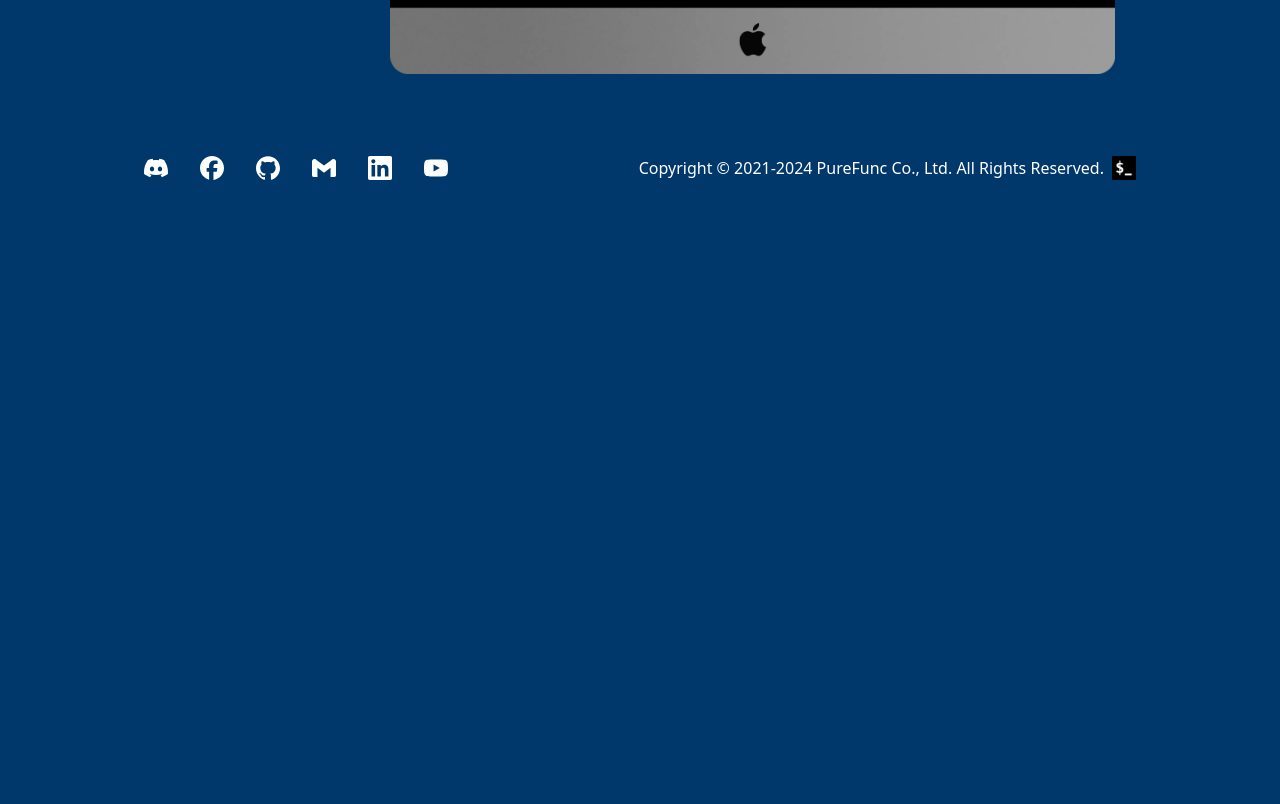
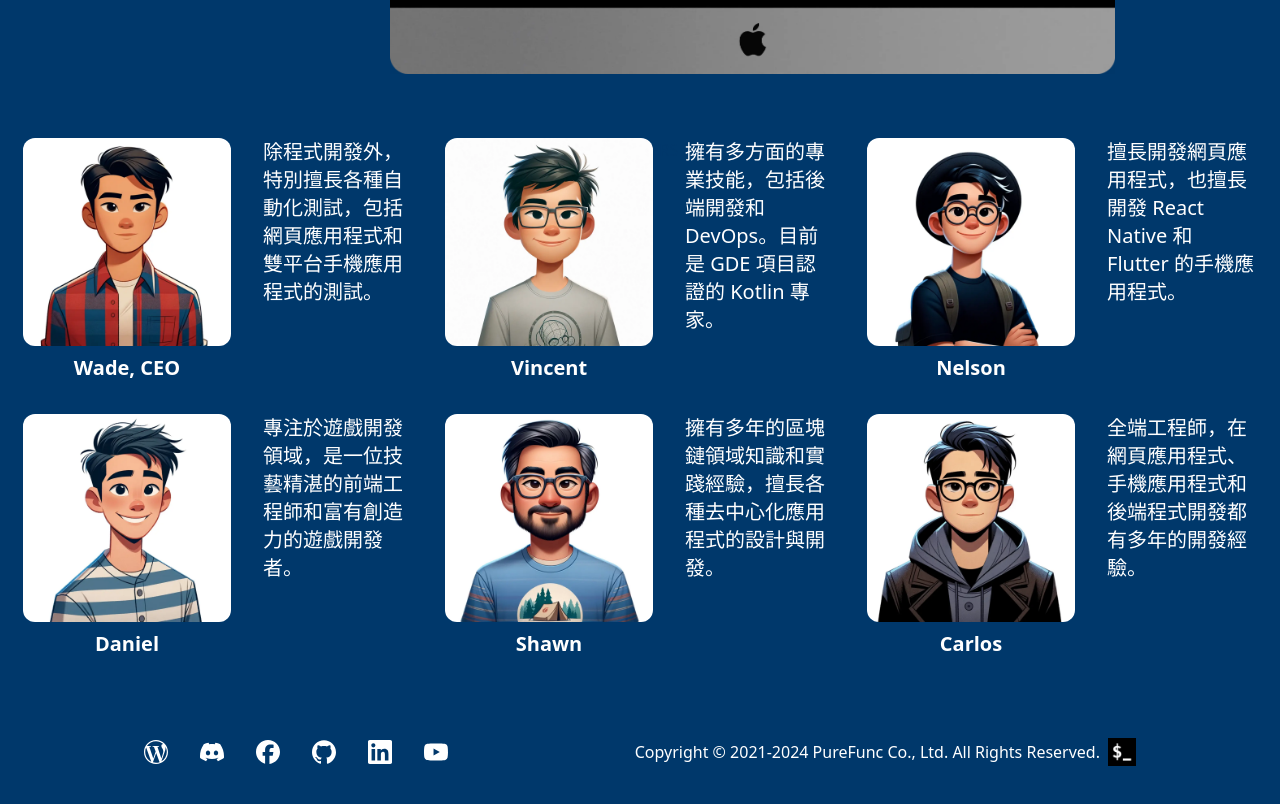
Before and after one commit to PureFuncInc/purefunc-net, a React (Create React App) app: page / in a window 1280 px wide. Shown: the part 580-1384 px from the top of the page. Before the commit the page ends 810 px from the top, so only its background shows below. Built offline with nearby package versions, Linux system fonts and the light colour scheme; what tailwindcss-animated would draw is missing.

Commit message:
:art: Remove main.1463aaa7.js.map file from project
The commit deletes the outdated JavaScript map file (main.1463aaa7.js.map) from the codebase. Removing this file will help in reducing clutter and improving the project's organization.

```diff
--- a/src/App.tsx
+++ b/src/App.tsx
@@ -4,7 +4,7 @@ import MainBlock from './components/main-block'
 // import ServiceBlock from './components/service-block'
 // import ProductBlock from './components/product-block'
 // import TechniqueBlock from './components/technique-block'
-// import TeamBlock from './components/team-block'
+import TeamBlock from './components/team-block'
 import FooterBlock from './components/footer-block'
 
 export default function App() {
@@ -15,7 +15,7 @@ export default function App() {
       {/*<ServiceBlock />*/}
       {/*<ProductBlock />*/}
       {/*<TechniqueBlock />*/}
-      {/*<TeamBlock />*/}
+      <TeamBlock />
       <FooterBlock />
     </div>
   )
--- a/src/components/footer-block.tsx
+++ b/src/components/footer-block.tsx
@@ -1,11 +1,14 @@
 import ImageBlackLogo from '../assets/purefunc_black.webp'
 import React from 'react'
-import { SiDiscord, SiFacebook, SiGithub, SiGmail, SiLinkedin, SiYoutube } from 'react-icons/si'
+import { SiDiscord, SiFacebook, SiGithub, SiLinkedin, SiWordpress, SiYoutube } from 'react-icons/si'
 
 export default function FooterBlock() {
   return (
     <footer className={`mx-8 lg:mx-24 xl:mx-36 2xl:mx-48 mb-8 gap-2 flex flex-wrap items-center justify-between text-[#FFFFFF]`}>
       <div className={`flex flex-row items-center gap-8 min-h-[60px]`}>
+        <a href={`/blog`}>
+          <SiWordpress size={24} />
+        </a>
         <a href={`https://discord.purefunc.net`}>
           <SiDiscord size={24} />
         </a>
@@ -14,9 +17,6 @@ export default function FooterBlock() {
         </a>
         <a href={`https://github.com/PureFuncInc`}>
           <SiGithub size={24} />
-        </a>
-        <a href={`mailto:help@purefunc.net`}>
-          <SiGmail size={24} />
         </a>
         <a href={`https://linkedin.com/company/purefuncinc`}>
           <SiLinkedin size={24} />
@@ -30,8 +30,8 @@ export default function FooterBlock() {
         <img
           src={ImageBlackLogo}
           alt={`$_purefunc Black Logo`}
-          width={24}
-          height={24}
+          width={28}
+          height={28}
         className={`hidden md:block`}/>
       </div>
     </footer>
--- a/src/components/header-block.tsx
+++ b/src/components/header-block.tsx
@@ -1,6 +1,6 @@
 import ImageNavyLogo from '../assets/purefunc_navy.webp'
 import React from 'react'
-import { SiDiscord, SiFacebook, SiGithub, SiGmail, SiLinkedin, SiYoutube } from 'react-icons/si'
+import { SiDiscord, SiFacebook, SiGithub, SiLinkedin, SiWordpress, SiYoutube } from 'react-icons/si'
 
 export default function HeaderBlock() {
   return (
@@ -13,6 +13,9 @@ export default function HeaderBlock() {
           height={60} />
       </a>
       <div className={`flex flex-row items-center gap-8`}>
+        <a href={`/blog`} className={`hidden md:block`}>
+          <SiWordpress size={24} />
+        </a>
         <a href={`https://discord.purefunc.net`} className={`hidden md:block`}>
           <SiDiscord size={24} />
         </a>
@@ -21,9 +24,6 @@ export default function HeaderBlock() {
         </a>
         <a href={`https://github.com/PureFuncInc`} className={`hidden md:block`}>
           <SiGithub size={24} />
-        </a>
-        <a href={`mailto:help@purefunc.net`} className={`hidden md:block`}>
-          <SiGmail size={24} />
         </a>
         <a href={`https://linkedin.com/company/purefuncinc`} className={`hidden md:block`}>
           <SiLinkedin size={24} />
--- a/src/components/main-block.tsx
+++ b/src/components/main-block.tsx
@@ -3,7 +3,8 @@ import React from 'react'
 
 export default function MainBlock() {
   return (
-    <section className={`md:mx-16 lg:mx-24 xl:mx-36 2xl:mx-48 flex flex-wrap justify-center md:gap-16 lg:gap-24 xl:gap-36 2xl:gap-48`}>
+    // <section className={`md:mx-16 lg:mx-24 xl:mx-36 2xl:mx-48 flex flex-wrap justify-center md:gap-16 lg:gap-24 xl:gap-36 2xl:gap-48`}>
+    <section className={`mx-auto flex flex-wrap justify-center md:gap-16 lg:gap-24 xl:gap-36 2xl:gap-48`}>
       <nav className={`hidden md:flex md:flex-col justify-center gap-8 text-xl font-medium text-[#FFFFFF]`}>
         <a href={`/blog`}>技術網誌</a>
         <a href={`#services`}>服務類型</a>
--- /dev/null
+++ b/src/components/member.tsx
@@ -0,0 +1,44 @@
+import React from 'react'
+import ImageWade from '../assets/team-wade.webp'
+import ImageVincent from '../assets/team-vincent.webp'
+import ImageNelson from '../assets/team-nelson.webp'
+import ImageDaniel from '../assets/team-daniel.webp'
+import ImageShawn from '../assets/team-shawn.webp'
+import ImageCarlos from '../assets/team-carlos.webp'
+
+interface Props {
+  name: string
+  description: string
+}
+
+export default function Member({name, description}: Props) {
+  let imgSrc
+  if (name === `Vincent`) {
+    imgSrc = ImageVincent
+  } else if (name === `Nelson`) {
+    imgSrc = ImageNelson
+  } else if (name === `Daniel`) {
+    imgSrc = ImageDaniel
+  } else if (name === `Shawn`) {
+    imgSrc = ImageShawn
+  } else if (name === `Carlos`) {
+    imgSrc = ImageCarlos
+  } else {
+    imgSrc = ImageWade
+  }
+
+  return (
+    <div className={`flex flex-row gap-8`}>
+      <div className={`flex flex-col items-center gap-2`}>
+        <img
+          src={imgSrc}
+          className={`w-[128px] md:w-[192px] xl:w-[208px] rounded-xl`}
+          alt={`Avatar of ${name}`} />
+        <p className={`text-xl font-extrabold text-[#FFFFFF]`}>{name}</p>
+      </div>
+      <p className={`text-[#FFFFFF] w-[150px] md:text-xl`}>
+        {description}
+      </p>
+    </div>
+  )
+}
--- a/src/components/team-block.tsx
+++ b/src/components/team-block.tsx
@@ -1,86 +1,33 @@
 import React from 'react'
-import ImageWade from '../assets/team-wade.webp'
-import ImageVincent from '../assets/team-vincent.webp'
-import ImageNelson from '../assets/team-nelson.webp'
-import ImageDaniel from '../assets/team-daniel.webp'
-import ImageShawn from '../assets/team-shawn.webp'
-import ImageCarlos from '../assets/team-carlos.webp'
+import Member from './member'
 
 export default function TeamBlock() {
   return (
-    <section className={`mx-48 flex flex-col items-center`}>
+    <section className={`mx-auto flex flex-col items-center 2xl:mx-36`}>
       <h2
         id={`team`}
         className={`h-0 text-purefunc-1`}>
         MEMBERS
       </h2>
       <div className={`flex flex-wrap justify-center gap-8`}>
-        <div className={`flex flex-row gap-8`}>
-          <div className={`flex flex-col items-center gap-2`}>
-            <img
-              src={ImageWade}
-              className={`w-48 rounded-xl`}
-              alt={`Avatar of Wade`} />
-            <p className={`text-xl font-extrabold text-[#FFFFFF]`}>Wade, CEO</p>
-          </div>
-          <div className={`h-[200px] w-[512px] border-2 border-[#FFFFFF]`}>
-          </div>
-        </div>
-        <div className={`flex flex-row gap-8`}>
-          <div className={`flex flex-col items-center gap-2`}>
-            <img
-              src={ImageVincent}
-              className={`w-48 rounded-xl`}
-              alt={`Avatar of Vincent`} />
-            <p className={`text-xl font-extrabold text-[#FFFFFF]`}>Vincent</p>
-          </div>
-          <div className={`h-[200px] w-[512px] border-2 border-[#FFFFFF]`}>
-          </div>
-        </div>
-        <div className={`flex flex-row gap-8`}>
-          <div className={`flex flex-col items-center gap-2`}>
-            <img
-              src={ImageNelson}
-              className={`w-48 rounded-xl`}
-              alt={`Avatar of Nelson`} />
-            <p className={`text-xl font-extrabold text-[#FFFFFF]`}>Nelson</p>
-          </div>
-          <div className={`h-[200px] w-[512px] border-2 border-[#FFFFFF]`}>
-          </div>
-        </div>
-        <div className={`flex flex-row gap-8`}>
-          <div className={`flex flex-col items-center gap-2`}>
-            <img
-              src={ImageDaniel}
-              className={`w-48 rounded-xl`}
-              alt={`Avatar of Daniel`} />
-            <p className={`text-xl font-extrabold text-[#FFFFFF]`}>Daniel</p>
-          </div>
-          <div className={`h-[200px] w-[512px] border-2 border-[#FFFFFF]`}>
-          </div>
-        </div>
-        <div className={`flex flex-row gap-8`}>
-          <div className={`flex flex-col items-center gap-2`}>
-            <img
-              src={ImageShawn}
-              className={`w-48 rounded-xl`}
-              alt={`Avatar of Shawn`} />
-            <p className={`text-xl font-extrabold text-[#FFFFFF]`}>Shawn</p>
-          </div>
-          <div className={`h-[200px] w-[512px] border-2 border-[#FFFFFF]`}>
-          </div>
-        </div>
-        <div className={`flex flex-row gap-8`}>
-          <div className={`flex flex-col items-center gap-2`}>
-            <img
-              src={ImageCarlos}
-              className={`w-48 rounded-xl`}
-              alt={`Avatar of Carlos`} />
-            <p className={`text-xl font-extrabold text-[#FFFFFF]`}>Carlos</p>
-          </div>
-          <div className={`h-[200px] w-[512px] border-2 border-[#FFFFFF]`}>
-          </div>
-        </div>
+        <Member
+          name={`Wade, CEO`}
+          description={`除程式開發外，特別擅長各種自動化測試，包括網頁應用程式和雙平台手機應用程式的測試。`} />
+        <Member
+          name={`Vincent`}
+          description={`擁有多方面的專業技能，包括後端開發和DevOps。目前是 GDE 項目認證的 Kotlin 專家。`} />
+        <Member
+          name={`Nelson`}
+          description={`擅長開發網頁應用程式，也擅長開發 React Native 和 Flutter 的手機應用程式。`} />
+        <Member
+          name={`Daniel`}
+          description={`專注於遊戲開發領域，是一位技藝精湛的前端工程師和富有創造力的遊戲開發者。`} />
+        <Member
+          name={`Shawn`}
+          description={`擁有多年的區塊鏈領域知識和實踐經驗，擅長各種去中心化應用程式的設計與開發。`} />
+        <Member
+          name={`Carlos`}
+          description={`全端工程師，在網頁應用程式、手機應用程式和後端程式開發都有多年的開發經驗。`} />
       </div>
     </section>
   )
```
Also changed, not shown: 18 other files (tests, documents, lock files or other folders).
